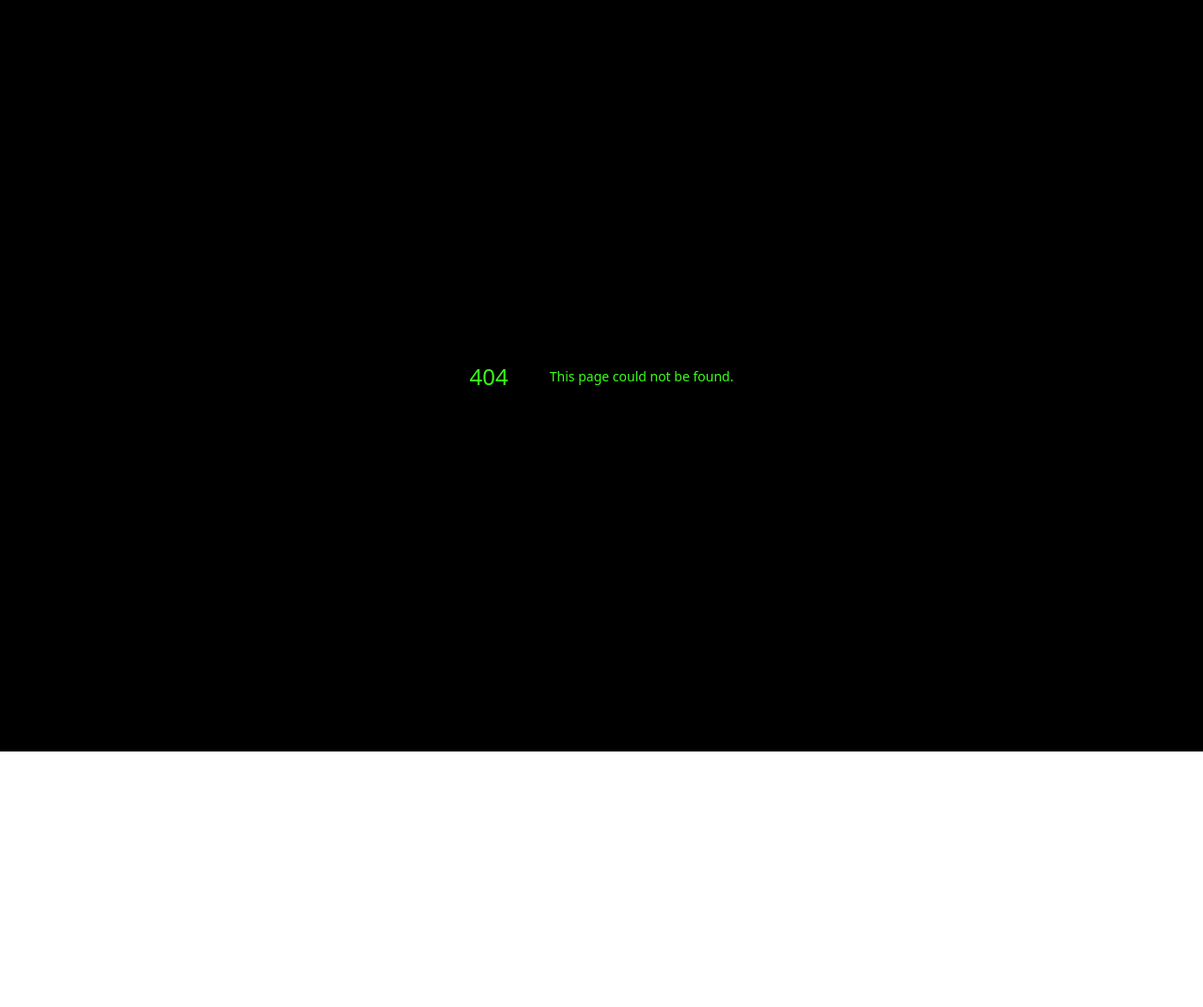
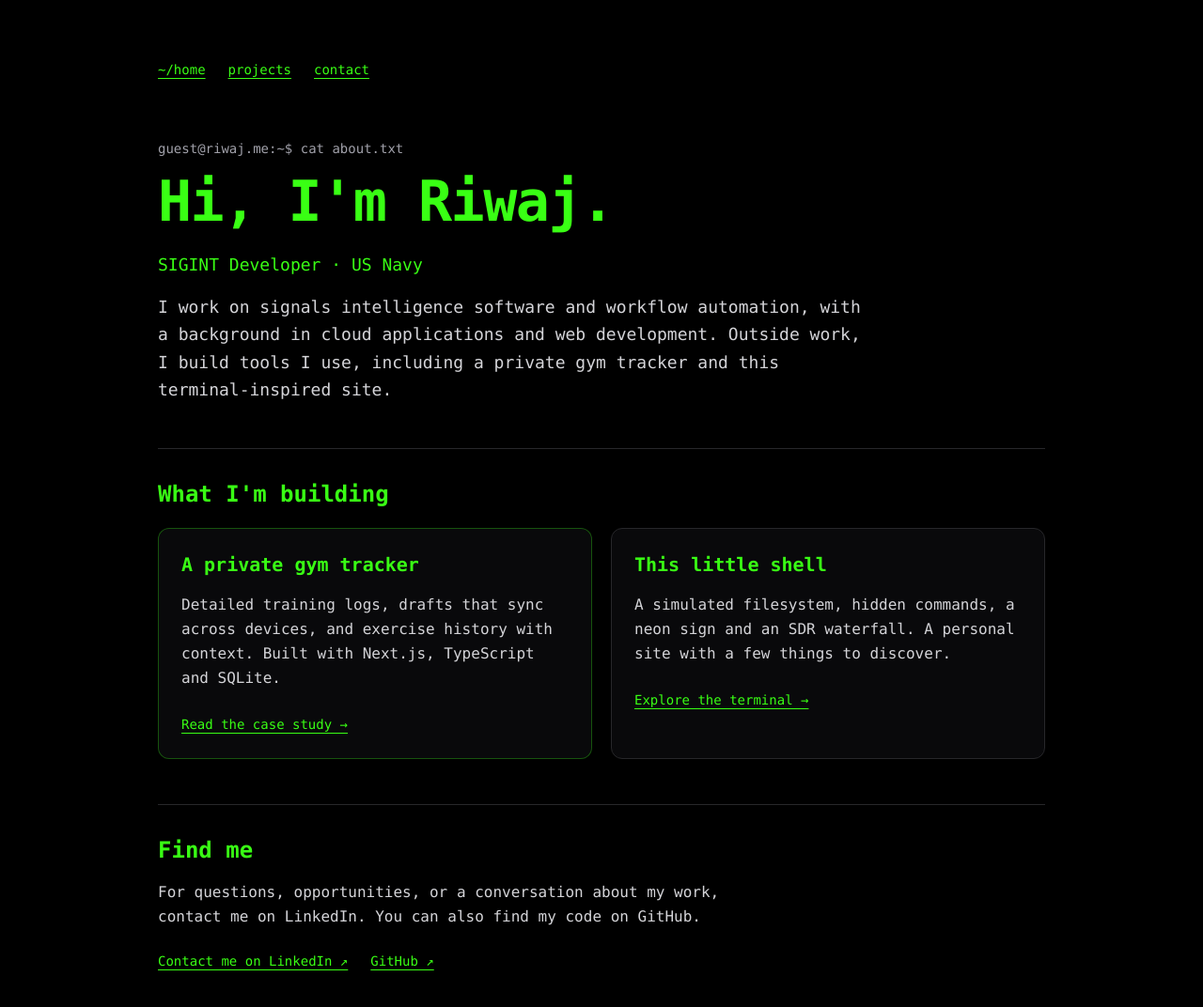
Before and after one commit to RiwajMainali/RiwajMainali.me, a Next.js app: page /about in a window 1280 px wide. Before the commit this address had no page. Shown: the top 1072 px of the page at 94% size. Before the commit the page ends 800 px from the top, so only its background shows below. Built offline with nearby package versions, Linux system fonts and the light colour scheme.

Commit message:
feat: add About page and LinkedIn contact navigation

```diff
--- a/src/components/Terminal.tsx
+++ b/src/components/Terminal.tsx
@@ -1,5 +1,6 @@
 import { useEffect, useRef, useState, type KeyboardEvent, type ReactNode } from 'react';
 import Link from 'next/link';
+import { profile } from '~/data/profile';
 import { mhz, sdr, SPEED_MAX, SPEED_MIN } from '~/lib/sdr';
 
 type File = { kind: 'file'; body: string };
@@ -10,6 +11,7 @@ const file = (body: string): File => ({ kind: 'file', body });
 const dir = (children: Record<string, Node>): Dir => ({ kind: 'dir', children });
 
 const ROOT: Dir = dir({
+  'about.txt': file(`${profile.name}\n${profile.bio}\nRead more: /about`),
   'README.txt': file(
     'welcome to riwaj.me.\n' +
       'this site is a shell. poke around with `ls`, `cd`, and `cat`.\n' +
@@ -59,6 +61,7 @@ const HELP = `available commands:
   cat <file>        print a file
   pwd, whoami, date, echo, history, clear
   blog, projects    jump to a section
+  about, contact    meet Riwaj or find his links
   sdr [status]      what's on air in the background
   sdr speed <0.5-4> waterfall speed: slower is sharper, faster is blurrier`;
 
@@ -219,6 +222,12 @@ export default function Terminal() {
       case 'projects':
         window.location.assign('/projects');
         return;
+      case 'about':
+        window.location.assign('/about');
+        return;
+      case 'contact':
+        window.location.assign('/about#contact');
+        return;
       case 'cat': {
         if (!args[0]) {
           out.push('cat: missing file operand');
@@ -236,7 +245,7 @@ export default function Terminal() {
         out.push(`/home/${USER}${cwd.length ? '/' + cwd.join('/') : ''}`);
         break;
       case 'whoami':
-        out.push(USER);
+        out.push(`${USER} — visiting ${profile.name}'s site. Type \`about\` to meet the person behind it.`);
         break;
       case 'date':
         out.push(new Date().toString());
@@ -402,6 +411,8 @@ export default function Terminal() {
         >
           Browse projects →
         </Link>
+        <Link href="/about" onClick={(e) => e.stopPropagation()} className="underline underline-offset-4 hover:text-white">About →</Link>
+        <Link href="/about#contact" onClick={(e) => e.stopPropagation()} className="underline underline-offset-4 hover:text-white">Contact →</Link>
       </nav>
       <div className="mt-6 flex flex-wrap gap-2">
         {CHIPS.map((c) => (
--- /dev/null
+++ b/src/data/profile.ts
@@ -0,0 +1,15 @@
+export const profile: {
+  name: string;
+  bio: string;
+  role: string | null;
+  github: string;
+  linkedin: string;
+  resume: string | null;
+} = {
+  name: 'Riwaj Mainali',
+  bio: 'I work on signals intelligence software and workflow automation, with a background in cloud applications and web development. Outside work, I build tools I use, including a private gym tracker and this terminal-inspired site.',
+  role: 'SIGINT Developer · US Navy',
+  github: 'https://github.com/RiwajMainali',
+  linkedin: 'https://www.linkedin.com/in/riwaj-mainali/',
+  resume: null,
+};
--- /dev/null
+++ b/src/pages/about.tsx
@@ -0,0 +1,123 @@
+import Head from 'next/head';
+import Link from 'next/link';
+import { profile } from '~/data/profile';
+
+export default function About() {
+  return (
+    <>
+      <Head>
+        <title>About · {profile.name}</title>
+        <meta name="description" content={profile.bio} />
+      </Head>
+      <main className="mx-auto min-h-screen max-w-5xl px-5 py-10 font-mono sm:px-10 sm:py-16">
+        <nav
+          aria-label="Main navigation"
+          className="mb-16 flex flex-wrap gap-x-6 gap-y-3 text-sm"
+        >
+          <Link
+            href="/"
+            className="underline underline-offset-4 hover:text-white"
+          >
+            ~/home
+          </Link>
+          <Link
+            href="/projects"
+            className="underline underline-offset-4 hover:text-white"
+          >
+            projects
+          </Link>
+          <a
+            href="#contact"
+            className="underline underline-offset-4 hover:text-white"
+          >
+            contact
+          </a>
+        </nav>
+        <header className="mb-12 max-w-3xl">
+          <p className="mb-4 text-sm text-zinc-400">
+            guest@riwaj.me:~$ cat about.txt
+          </p>
+          <h1 className="mb-6 text-4xl font-bold tracking-tight sm:text-6xl">
+            Hi, I&apos;m Riwaj.
+          </h1>
+          {profile.role ? (
+            <p className="mb-4 text-lg text-[#39ff14]">{profile.role}</p>
+          ) : null}
+          <p className="text-lg leading-relaxed text-zinc-300">{profile.bio}</p>
+        </header>
+        <section
+          aria-labelledby="work"
+          className="mb-12 border-t border-zinc-800 pt-8"
+        >
+          <h2 id="work" className="mb-5 text-2xl font-bold">
+            What I&apos;m building
+          </h2>
+          <div className="grid gap-5 sm:grid-cols-2">
+            <article className="rounded-xl border border-[#39ff14]/30 bg-zinc-950 p-6">
+              <h3 className="mb-4 text-xl font-bold">A private gym tracker</h3>
+              <p className="mb-6 leading-relaxed text-zinc-300">
+                Detailed training logs, drafts that sync across devices, and
+                exercise history with context. Built with Next.js, TypeScript
+                and SQLite.
+              </p>
+              <Link
+                href="/projects/gym"
+                className="text-sm underline underline-offset-4 hover:text-white"
+              >
+                Read the case study →
+              </Link>
+            </article>
+            <article className="rounded-xl border border-zinc-800 bg-zinc-950 p-6">
+              <h3 className="mb-4 text-xl font-bold">This little shell</h3>
+              <p className="mb-6 leading-relaxed text-zinc-300">
+                A simulated filesystem, hidden commands, a neon sign and an SDR
+                waterfall. A personal site with a few things to discover.
+              </p>
+              <Link
+                href="/"
+                className="text-sm underline underline-offset-4 hover:text-white"
+              >
+                Explore the terminal →
+              </Link>
+            </article>
+          </div>
+        </section>
+        <section
+          id="contact"
+          aria-labelledby="contact-heading"
+          className="scroll-mt-8 border-t border-zinc-800 pt-8"
+        >
+          <h2 id="contact-heading" className="mb-4 text-2xl font-bold">
+            Find me
+          </h2>
+          <p className="mb-6 max-w-2xl leading-relaxed text-zinc-300">
+            For questions, opportunities, or a conversation about my work,
+            contact me on LinkedIn. You can also find my code on GitHub.
+          </p>
+          <div className="flex flex-wrap gap-x-6 gap-y-4 text-sm">
+            <a
+              href={profile.linkedin}
+              className="underline underline-offset-4 hover:text-white"
+            >
+              Contact me on LinkedIn ↗
+            </a>
+            <a
+              href={profile.github}
+              className="underline underline-offset-4 hover:text-white"
+            >
+              GitHub ↗
+            </a>
+            {profile.resume ? (
+              <a
+                href={profile.resume}
+                className="underline underline-offset-4 hover:text-white"
+              >
+                View résumé ↗
+              </a>
+            ) : null}
+          </div>
+        </section>
+      </main>
+    </>
+  );
+}
```
Also changed, not shown: 1 other file (tests, documents, lock files or other folders).
